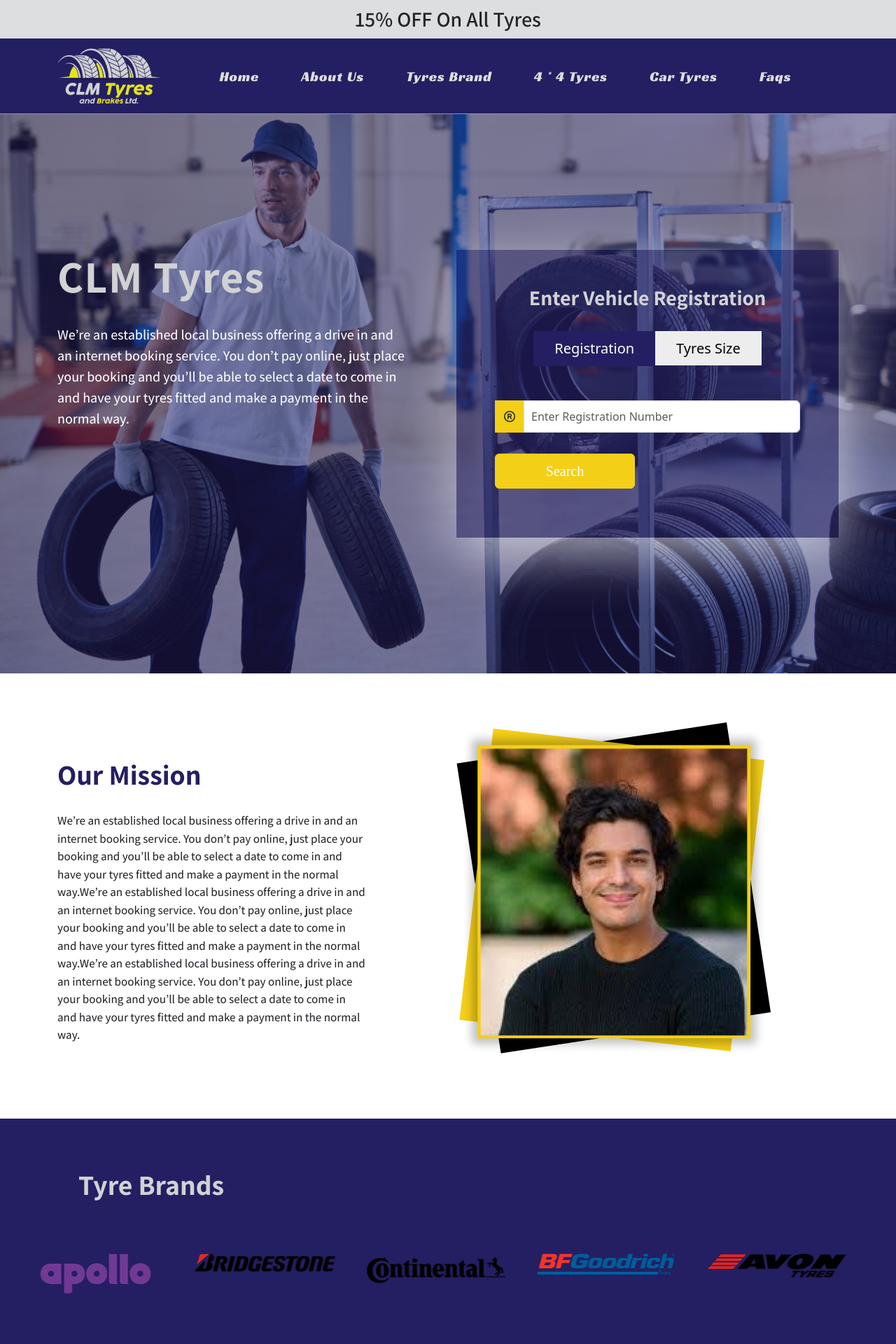
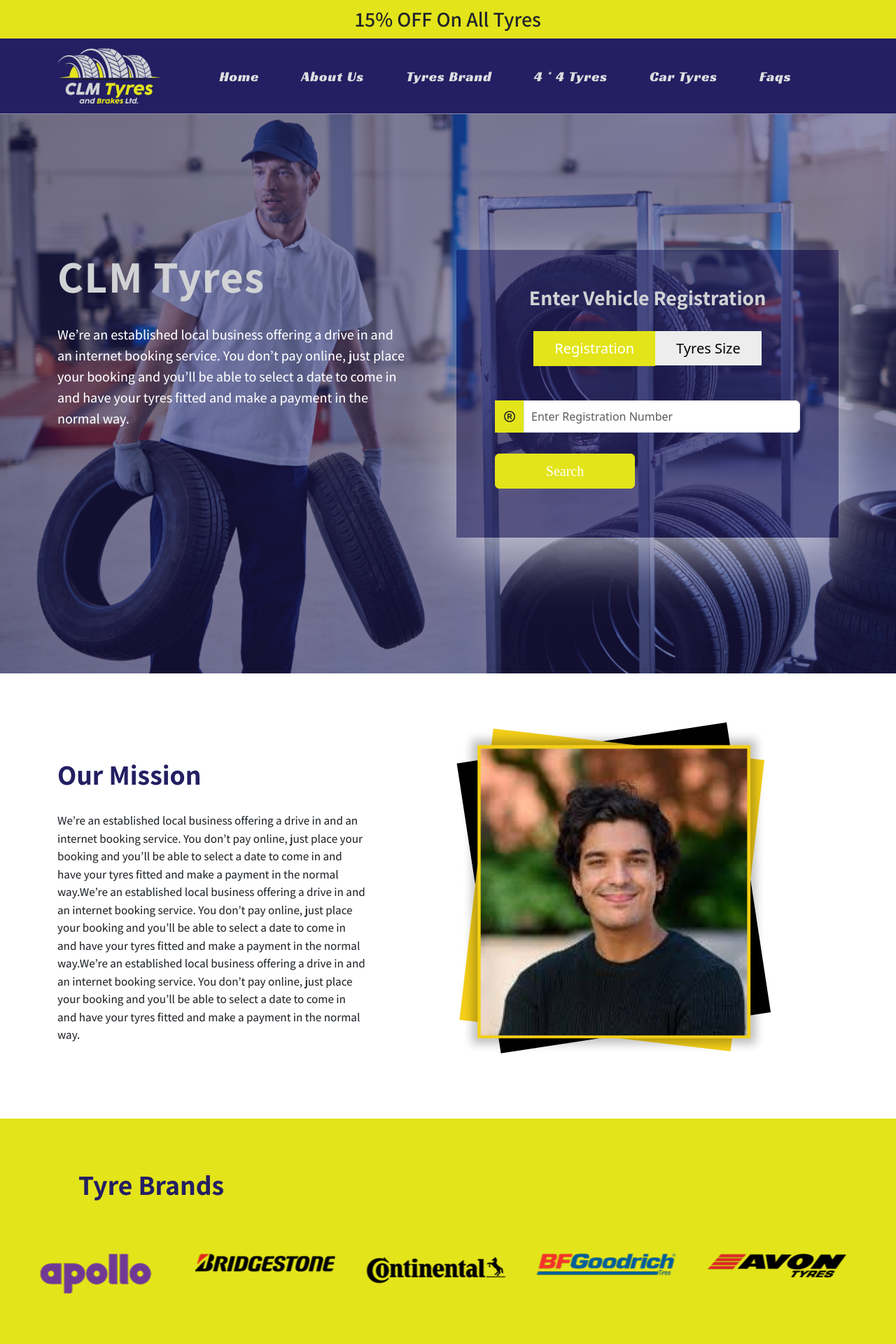
Before and after one commit to MuhammadImran72/carmodel, a React (Create React App) app: page / in a window 1280 px wide. Shown: the top 1920 px of the page at 70% size. Built offline with nearby package versions, Linux system fonts and the light colour scheme.

Commit message:
footer logo updateddd

```diff
--- a/src/App.css
+++ b/src/App.css
@@ -25,7 +25,7 @@ p {
 
 /* top menu css */
 .topmenuouterbox {
-    background-color: #DDDEE0;
+    background-color: #E3E41A;
     text-align: center;
     padding: 5px 0px;
 }
@@ -133,7 +133,7 @@ a.nav-link {
     color: #000;
 }
 .registertabsss .nav-tabs  .nav-link.active {
-    background-color: #241F62;
+    background-color: #E3E41A;
     color: #fff !important;
 }
 
@@ -158,8 +158,8 @@ a.nav-link {
     font-weight: 500;
 }
 form.sameline .input-group-text{
-    background-color: #F4CF17;
-    border: 1px solid #F4CF17;
+    background-color: #E3E41A;
+    border: 1px solid #E3E41A;
     border-radius: 0px;
 
 }
@@ -170,8 +170,8 @@ form.sameline input.form-control {
 
 }
 button.btn.searchbtnss {
-    background-color: #F4CF17;
-    border: 1px solid #F4CF17;
+    background-color: #E3E41A;
+    border: 1px solid #E3E41A;
     color: #fff;
     font-size: 20px;
     font-family: 'heavyNexa';
@@ -241,19 +241,19 @@ button.btn.searchbtnss {
     background: #fff;
     border-radius: 10px;
     box-shadow: 0 4px 6px rgba(0, 0, 0, 0.1);
-    border: 2px solid #F4CF17;
+    border: 2px solid #E3E41A;
     margin: 0px auto;
     width: 31% !important;
     transition: 0.8s ease;
 
   }
   .servicesbox:hover{
-    background-color: #F4CF17;
+    background-color: #E3E41A;
     transform: scale(1.05);
     transition: 0.8s ease;
   }
   .servicesbox h3 {
-    color: #F4CF17;
+    color: #E3E41A;
     font-size: 30px;
     font-family: "Assistant", serif;
     font-weight: 600;
@@ -266,11 +266,11 @@ button.btn.searchbtnss {
 }
 /* brand tyres section css */
 .brandsmainbox{
-    background-color: #241F62;
+    background-color: #E3E41A;
     }
 
     .tyrebrandsssheading h3{
-        color: #D1D2D4;
+        color: #241F62;
         font-size: 40px;
         font-family: "Assistant", serif;
         font-weight: 700;
@@ -290,14 +290,11 @@ button.btn.searchbtnss {
     .whychoosemain:hover{
         transform: scale(1.05);
         box-shadow: rgb(38, 57, 77) 0px 20px 30px -10px;
-        background-color: #241F62;
-        border: 2px solid #241F62;
+        background-color: #E3E41A;
         transition: 0.8s ease all;
     }
 
-    .whychoosemain:hover h5 ,  .whychoosemain:hover p{
-        color: #E3E41A;
-    }
+
     .whychoosemain h5 {
         font-family: Assistant;
         font-weight: 700;
@@ -306,6 +303,7 @@ button.btn.searchbtnss {
         height: 80px;
         text-align: center;
         margin: 30px 0px;
+        color: #241F62;
     }
 /* comapny tyres section css */
 .maintyrcompanybox{
@@ -318,7 +316,7 @@ transition: 0.8s ease all;
 }
 
 .maintyrcompanybox:hover{
-    border: 4px solid #F4CF17;
+    border: 4px solid #E3E41A;
     transform: translateY(-20px);
 }
 .imagesamebox {
@@ -354,7 +352,7 @@ transition: 0.8s ease all;
 }
 
 .buytypresss {
-    background-color: #241F62;
+    background-color: #E3E41A;
     padding: 70px;
 }
 .buymainbox {
@@ -550,7 +548,7 @@ text-decoration: none;
 }
 
 .yellowbox {
-    background-color: #241F62;
+    background-color: #E3E41A;
     text-align: center;
     padding: 100px 30px;
 }
@@ -559,14 +557,14 @@ text-decoration: none;
     font-size: 40px;
     font-weight: 700;
     margin-top: 80px;
-    color: #E3E41A;
+    color: #241F62;
 }
 
 .yellowbox  p{
     font-family: "Assistant", serif;
     font-size: 30px;
     font-weight: 700;
-    color: #E3E41A;
+    color: #241F62;
 
 }
 .blackbox{
@@ -616,7 +614,7 @@ text-decoration: none;
   }
 
 .accordion-button {
-    border:2px solid #241F62 !important;
+    border:2px solid #E3E41A !important;
     color: #241F62 !important ;
 }
 .accordion-button:not(.collapsed) {
```
